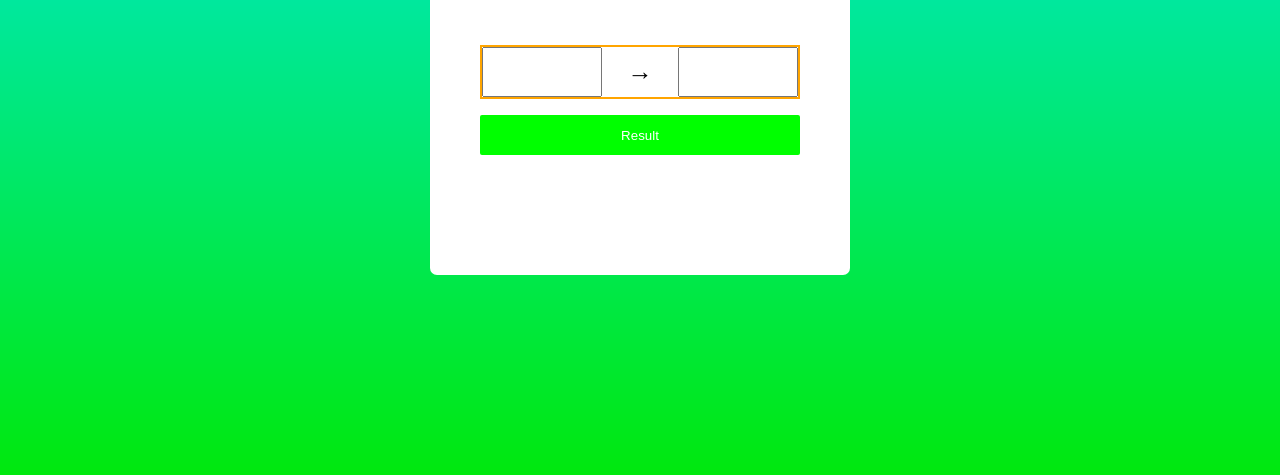
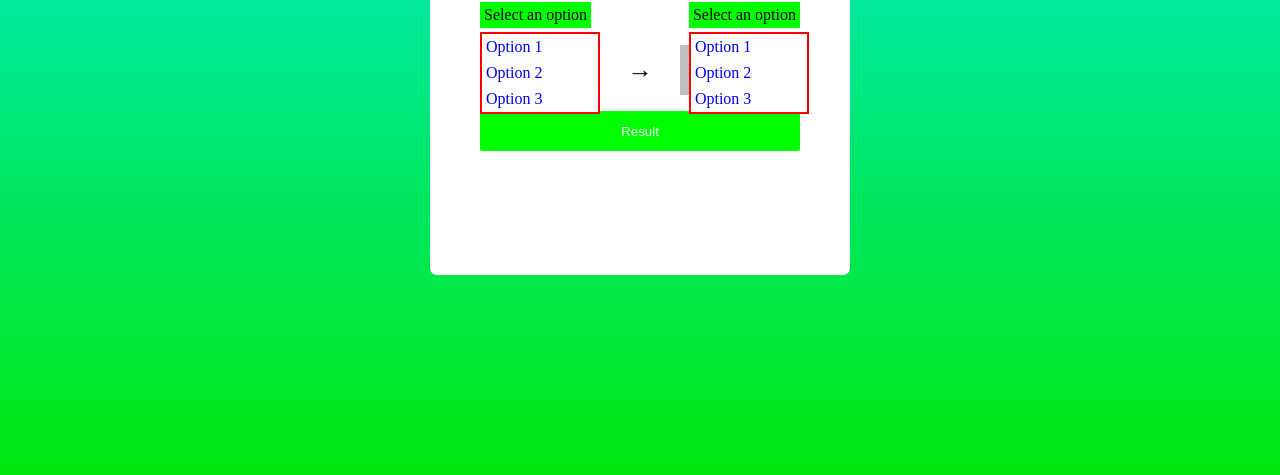
Before and after one commit to spetsiotis007/Currency-converter-, a plain HTML site: page Currency-converter/index.html in a window 1280 px wide. Shown: the part 325-800 px from the top of the page. Drawn offline with Linux system fonts and the light colour scheme.

Commit message:
hello world

```diff
--- a/Currency-converter/index.html
+++ b/Currency-converter/index.html
@@ -10,6 +10,30 @@
     <div class="container" >
         <div class="currency-converter">
             <h1>Currency Converter</h1>
+            <div class="container-selector-currency" >
+
+                <div class="dropdown">
+                    <div class="dropdown-button dropdown-button-1">Select an option  </div>
+                    <div class="dropdown-content dropdown-content-1">
+                        <a href="#">Option 1</a>
+                        <a href="#">Option 2</a>
+                        <a href="#">Option 3</a>
+                    </div>
+                </div>
+
+
+                <div class="dropdown">
+                    <div class="dropdown-button dropdown-button-2">Select an option  </div>
+                    <div class="dropdown-content dropdown-content-2">
+                        <a href="#">Option 1</a>
+                        <a href="#">Option 2</a>
+                        <a href="#">Option 3</a>
+                    </div>
+                </div>
+            </div>
+
+
+
             <form>
                <div class="input-container">
                   <input type="text">
@@ -22,5 +46,6 @@
         </div>
 
     </div>
+    <script src="script.js"></script>
 </body>
 </html>
--- a/Currency-converter/script.js
+++ b/Currency-converter/script.js
@@ -0,0 +1,43 @@
+
+
+
+// dropdown elements//
+
+const btndropdown1=document.querySelector('.dropdown-button-1');
+const btndropdown2=document.querySelector('.dropdown-button-2');
+
+
+const contentdropdown1=document.querySelector('.dropdown-content-1');
+const contentdropdown2=document.querySelector('.dropdown-content-2');
+
+
+
+const button = document.getElementsByTagName('button')
+
+let dropdownCtn1 = false
+let dropdownCtn2 = false
+
+
+
+btndropdown1.addEventListener('click', function() {
+     if (dropdownCtn1) {
+        contentdropdown1.style.display = 'none';
+    } else {
+        contentdropdown1.style.display = 'block';
+    }
+});
+
+btndropdown2.addEventListener('click', function() {
+    if (dropdownCtn2) {
+        contentdropdown2.style.display = 'none';
+    } else {
+        contentdropdown2.style.display = 'block';
+    }
+});
+
+contentdropdown1.addEventListener('click', function() {
+
+});
+contentdropdown2.addEventListener('click', function() {
+
+});
--- a/Currency-converter/style.css
+++ b/Currency-converter/style.css
@@ -28,7 +28,9 @@
 }
 
 h1{
-    border: 2px solid red;
+    border: 2px solid black;
+    background-color: lime;
+    color: white;
     text-align: center;
     font-style: italic;
     font-family:Cambria, Cochin, Georgia, Times, 'Times New Roman', serif;
@@ -44,16 +46,19 @@ form{
 }
 
 .input-container{
-    border: 2px solid orange;
+
     display: flex;
     justify-content: space-between;
     width: 100%;
+
 
 }
 
 input{
     height: 50px;
     width: 120px;
+    background-color: #BEBEBE;
+    border:none
 }
 
 span{
@@ -72,3 +77,50 @@ button{
     cursor: pointer;
     border-radius: 2px;
 }
+
+.container-selector-currency{
+
+
+    width: 100%;
+    display: flex;
+    justify-content: space-between;
+}
+
+/* here it starts the styling of dropdown  */
+
+.dropdown{
+     position: relative;
+
+}
+
+.dropdown-button{
+    background-color: lime;
+    padding: 4px;
+    font-size: 16px;
+    border: none;
+    cursor: pointer;
+    width: fit-content;
+    margin-bottom: 10px;
+}
+
+.dropdown-content{
+    position: absolute;
+    top: 30px;
+    display: flex;
+    flex-direction: column;
+    border: 2px solid red;
+    min-width: 120px;
+    background-color: white;
+}
+
+.dropdown-content a {
+    padding: 4px;
+    text-decoration: none;
+    cursor: pointer;
+
+}
+
+.dropdown-content a:hover{
+
+    background-color: lime;
+}
```
